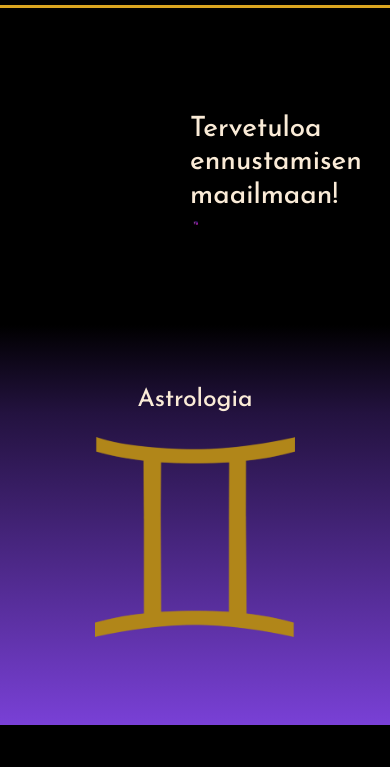
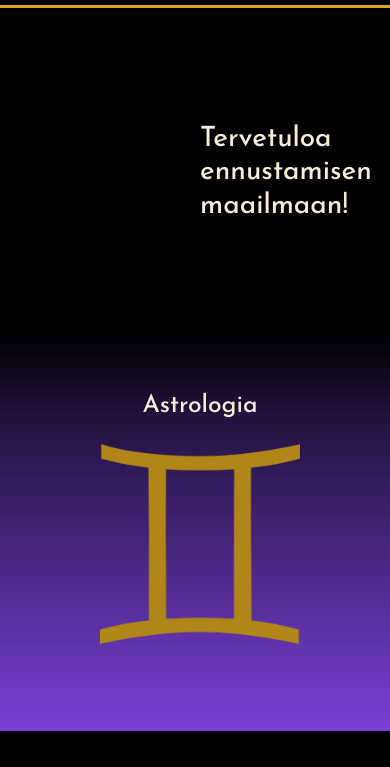
Before and after one commit to kristallipallo/kristallipallo.github.io, a website: page index.html in a window 390 px wide. Shown: the part 77-844 px from the top of the page. Drawn offline with Linux system fonts and the light colour scheme.

Commit message:
Update styles.css

```diff
--- a/style/styles.css
+++ b/style/styles.css
@@ -252,7 +252,7 @@
 @media (max-width: 1200px) {
 
     main {
-        padding: 190px;
+        padding: 200px;
     }
 
         .btn-primary{
```
